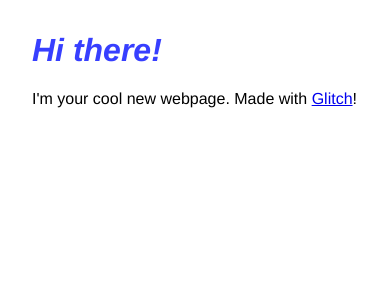
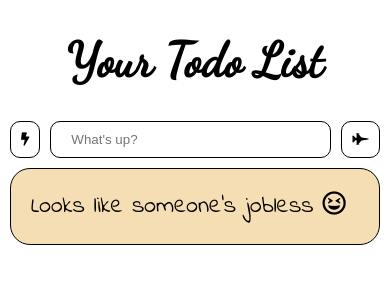
Before and after one commit to AdarshNaidu/your-todolist, a plain HTML site: page index.html in a window 390 px wide. Drawn offline with Linux system fonts and the light colour scheme.

Commit message:
landing page design

```diff
--- a/index.html
+++ b/index.html
@@ -1,27 +1,52 @@
 <!DOCTYPE html>
 <html lang="en">
   <head>
-    <title>Hello!</title>
-    <meta charset="utf-8">
-    <meta http-equiv="X-UA-Compatible" content="IE=edge">
-    <meta name="viewport" content="width=device-width, initial-scale=1">
-
-    <!-- import the webpage's stylesheet -->
-    <link rel="stylesheet" href="/style.css">
-
-    <!-- import the webpage's javascript file -->
-    <script src="/script.js" defer></script>
+    <meta charset="UTF-8" />
+    <meta name="viewport" content="width=device-width, initial-scale=1.0" />
+    <meta http-equiv="X-UA-Compatible" content="ie=edge" />
+    <title>Todo List</title>
+    <link rel="stylesheet" type="text/css" href="style.css" />
+    <script src="script.js"></script>
+    <link
+      href="https://fonts.googleapis.com/css?family=Dancing+Script&display=swap"
+      rel="stylesheet"
+    />
+    <link
+      href="https://fonts.googleapis.com/css?family=Indie+Flower&display=swap"
+      rel="stylesheet"
+    />
+    <script src="https://use.fontawesome.com/e56805ad35.js"></script>
+    <link
+      rel="stylesheet"
+      href="https://use.fontawesome.com/releases/v5.7.0/css/all.css"
+      integrity="sha384-lZN37f5QGtY3VHgisS14W3ExzMWZxybE1SJSEsQp9S+oqd12jhcu+A56Ebc1zFSJ"
+      crossorigin="anonymous"
+    />
   </head>
   <body>
-    <h1>Hi there!</h1>
+    <h1>Your Todo List</h1>
 
-    <p>
-      I'm your cool new webpage. Made with <a href="https://glitch.com">Glitch</a>!
-    </p>
+    <div class="inputField">
+      <button onclick="handlers.toggleAll()">
+        <i class="fa fa-bolt" aria-hidden="true"></i>
+      </button>
+      <input id="addTodoTextInput" type="text" placeholder="What's up?" />
+      <button onclick="handlers.deleteAll()">
+        <i class="fa fa-fighter-jet" aria-hidden="true"></i>
+      </button>
+    </div>
 
-    <!-- include the Glitch button to show what the webpage is about and
-          to make it easier for folks to view source and remix -->
-    <div class="glitchButton" style="position:fixed;top:20px;right:20px;"></div>
-    <script src="https://button.glitch.me/button.js"></script>
+    <ul>
+      Looks like someone's jobless
+      <i class="far fa-grin-squint"></i>
+    </ul>
+
+    <!--     <div>
+      <button onclick="handlers.changeTodo()">Change Todo</button>
+      <input id="changeTodoPositionInput" type="number">
+      <input id="changeTodoTextInput" type="text">
+    </div> -->
+
+    <script src="script.js"></script>
   </body>
 </html>
--- a/style.css
+++ b/style.css
@@ -1,11 +1,96 @@
-/* CSS files add styling rules to your content */
+* {
+  box-sizing: border-box;
+  transition: all 0.3s;
+}
 
 body {
-  font-family: helvetica, arial, sans-serif;
-  margin: 2em;
+  margin: 0;
+  padding: 0;
 }
 
 h1 {
-  font-style: italic;
-  color: #373fff;
+  text-align: center;
+  font-family: "Dancing Script", cursive;
+  font-size: 3em;
 }
+
+.inputField {
+  display: flex;
+  justify-content: space-between;
+  margin: 0 20%;
+}
+
+.inputField button {
+  background-color: transparent;
+  border: none;
+  padding: 0 10px;
+  margin: 0;
+  border: 1px solid black;
+  border-radius: 10px;
+}
+
+#addTodoTextInput {
+  display: block;
+  padding: 10px 20px;
+  border: 1px solid black;
+  width: 100%;
+  border-radius: 10px;
+  margin: 0 10px;
+}
+
+ul {
+  margin: 10px 20%;
+  padding: 20px;
+  border: 1px solid black;
+  background-color: wheat;
+  border-radius: 20px;
+  list-style-type: none;
+  transition: all 0.5s;
+  font-family: "Indie Flower", cursive;
+  font-size: 1.5em;
+}
+
+li {
+  margin: 10px 0;
+  padding: 5px 10px;
+  background-color: lightgreen;
+  border-radius: 10px;
+  display: flex;
+  justify-conten: space-between;
+}
+
+ul li span {
+  width: 100%;
+}
+
+.toggleButton,
+.deleteButton {
+  background-color: transparent;
+  border: none;
+}
+
+.toggleButton::before {
+  content: "\f00c";
+  font-family: FontAwesome;
+}
+
+.deleteButton::before {
+  content: "\f00d";
+  font-family: FontAwesome;
+}
+
+@media screen and (max-width: 700px) {
+  .inputField {
+    margin: 0;
+  }
+  .inputField button {
+    margin: 0 10px;
+  }
+  #addTodoTextInput {
+    width: 100%;
+    margin: 0;
+  }
+  ul {
+    margin: 10px;
+  }
+}
```
Also changed, not shown: 1 other file.
